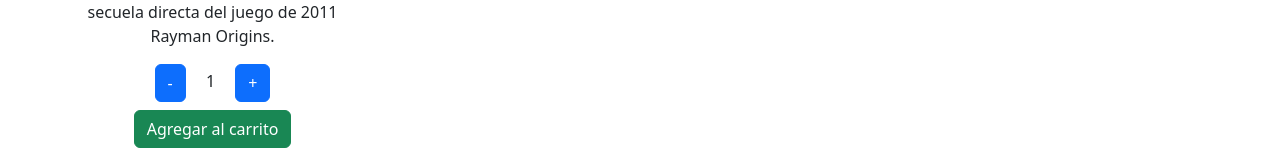
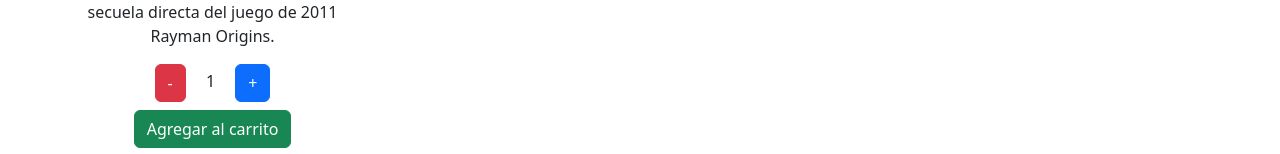
Before and after one commit to MaxCand/Canda-Maxi-PF-React, a React (Vite) app: page /item/1 in a window 1280 px wide. Shown: the part 589-743 px from the top of the page. Built offline with nearby package versions, Linux system fonts and the light colour scheme.

Commit message:
Mod counter

```diff
--- a/src/components/Cart.jsx
+++ b/src/components/Cart.jsx
@@ -19,9 +19,8 @@ if (cart.length === 0) {
 
 return (
         <div className="container my-5">
-
                 <><h2>Tu compra: </h2>
-           <hr />
+                <hr />
 
         {
             cart.map((prod) => (
@@ -43,8 +42,7 @@ return (
         </div></>
 
 
-        </div>
-     )
+        </div>)
 }
 
 export default Cart
--- a/src/components/ItemQuantitySelector.jsx
+++ b/src/components/ItemQuantitySelector.jsx
@@ -17,9 +17,9 @@ export const ItemQuantitySelector = ({max, cantidad, setCantidad, handleAgregar}
 
   return (
     <div>
-        <button onClick={handleRestar} className="btn btn-primary">-</button>
+        <button onClick={handleRestar} className={cantidad === 1 ? "btn btn-danger" : "btn btn-primary"}>-</button>
         <span className="mx-3"> {cantidad} </span>
-        <button onClick={handleSumar} className="btn btn-primary">+</button>
+        <button onClick={handleSumar} className={cantidad == max ? "btn btn-danger" : "btn btn-primary"}>+</button>
         <br/>
         <button onClick={handleAgregar} className="btn btn-success my-2">Agregar al carrito</button>
     </div>
```
